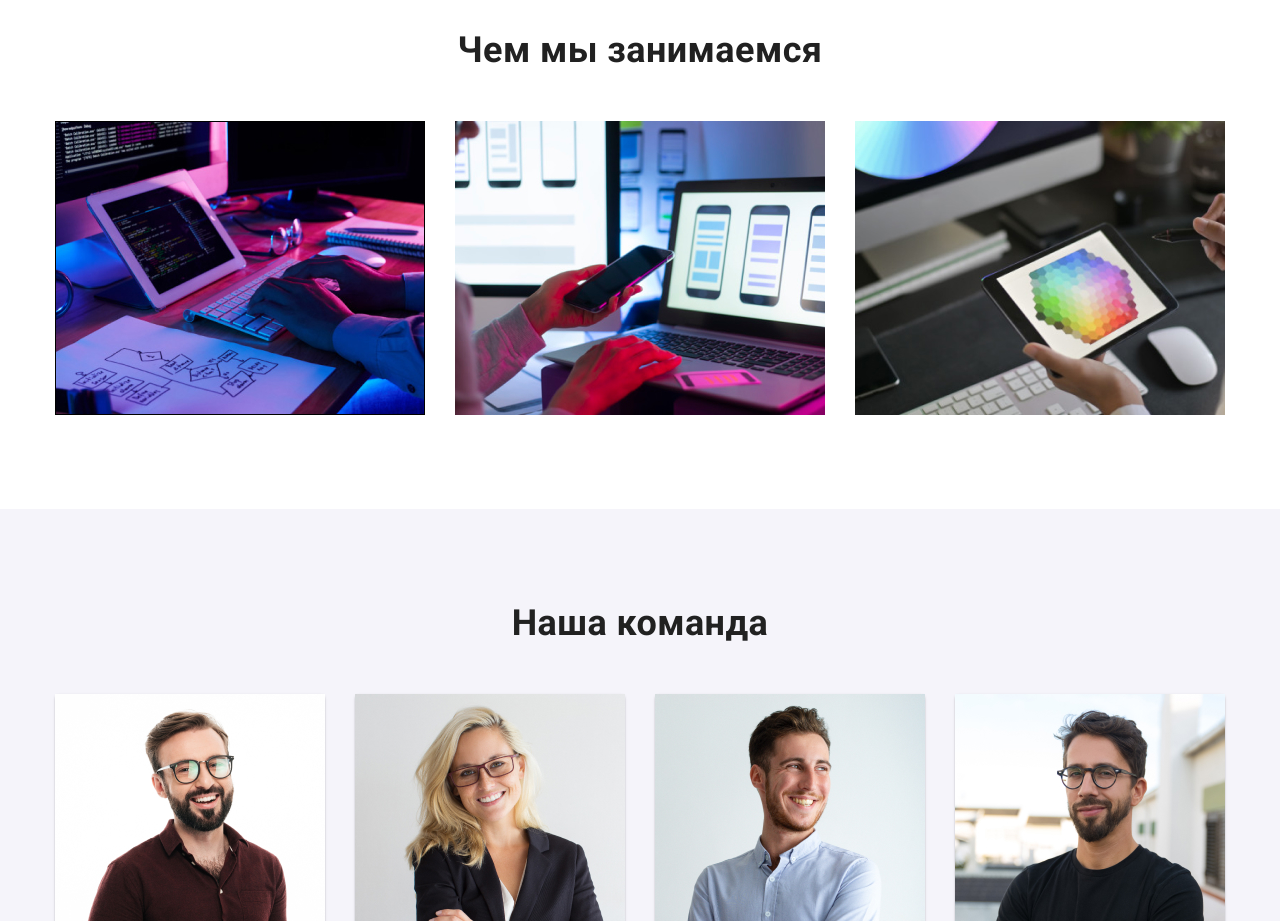
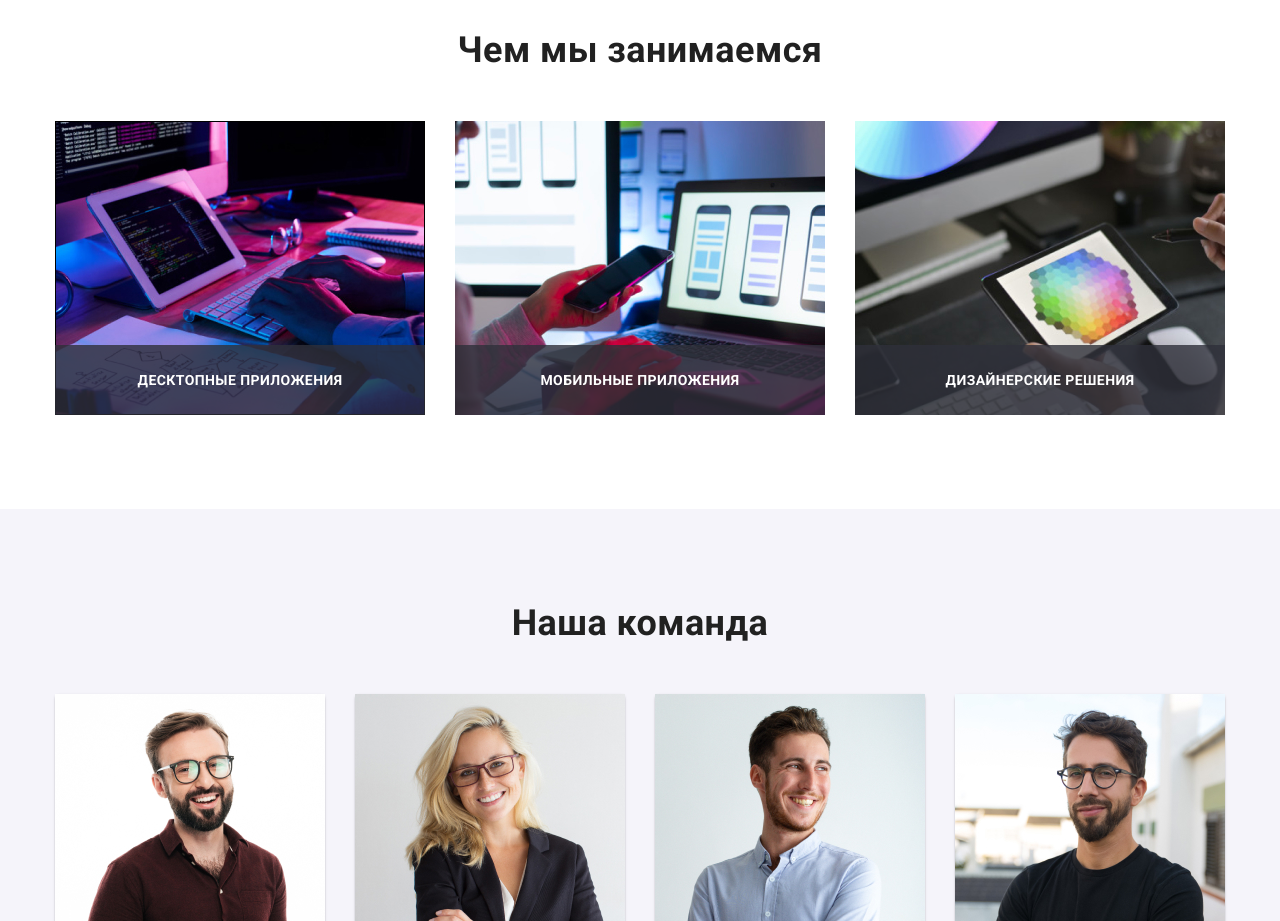
Before and after one commit to Alfat1989/goit-markup-hw-05, a plain HTML site: page index.html in a window 1280 px wide. Shown: the part 1080-2001 px from the top of the page. Drawn offline with nearby package versions, Linux system fonts and the light colour scheme.

Commit message:
Добавляет надписи в раздел сто мы умеем

```diff
--- a/css/style.css
+++ b/css/style.css
@@ -375,7 +375,11 @@ ul {
 }
 
 .works-item {
+  position: relative;
   max-width: calc((100%-60px) / 3);
+}
+
+.works-item:hover .works-container {
 }
 
 .works-item:not(:nth-child(3n + 3)) {
@@ -384,6 +388,25 @@ ul {
 
 .works-item:nth-child(n + 4) {
   margin-top: 30px;
+}
+
+.works-container {
+  position: absolute;
+  bottom: 0;
+  padding-top: 27px;
+  padding-bottom: 27px;
+  width: 100%;
+
+  background-color: rgba(47, 48, 58, 0.8);
+}
+
+.works-title {
+  padding: 0;
+  color: var(--bg-color);
+  font-size: 14px;
+  font-weight: 700;
+  text-align: center;
+  text-transform: uppercase;
 }
 
 /* Hаша команда */
--- a/index.html
+++ b/index.html
@@ -129,14 +129,23 @@
 
                     <li class="works-item">
                         <img class="works-img" src="./images/box1.jpg" width="370" alt="Рабочий стол с клавиатурой" />
+                        <div class="works-container">
+                            <h3 class="works-title">Десктопные приложения</h3>
+                        </div>
                     </li>
 
                     <li class="works-item">
                         <img class="works-img" src="./images/box2.jpg" width="370" alt="Ноутбук с телефоном" />
+                        <div class="works-container">
+                            <h3 class="works-title">Мобильные приложения</h3>
+                        </div>
                     </li>
 
                     <li class="works-item">
                         <img class="works-img" src="./images/box3.jpg" width="370" alt="Планшет с палитрой цветов" />
+                        <div class="works-container">
+                            <h3 class="works-title">Дизайнерские решения</h3>
+                        </div>
                     </li>
 
                 </ul>
```
